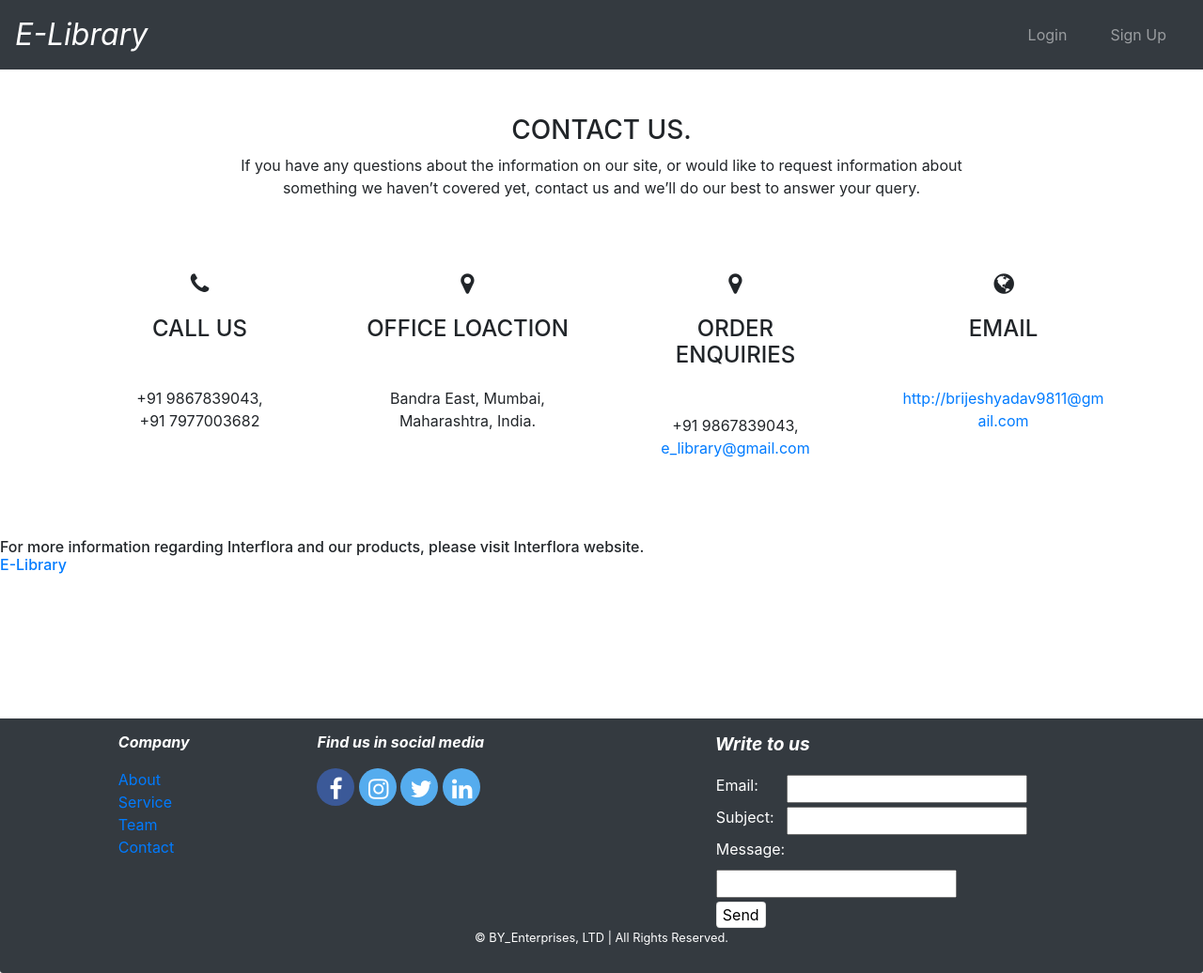
After one commit to Brij123987/E_library, a Django app: page /book/contact/ in a window 1280 px wide. The commit adds this page. Shown: the whole page at 94% size. Run offline with Django 4.2, Linux system fonts and the light colour scheme; some libraries are stand-ins or nearby versions.

Commit message:
commit:63

```diff
--- a/library/book/templates/book/base.html
+++ b/library/book/templates/book/base.html
@@ -168,7 +168,7 @@
       <a href="#">
         Team
       </a><br>
-      <a href="#">
+      <a href="{% url 'book:contact' %}">
         Contact
       </a>
 
--- /dev/null
+++ b/library/book/templates/book/contact.html
@@ -0,0 +1,62 @@
+{% extends 'book/base.html' %}
+
+<!DOCTYPE html>
+<html lang="en">
+<head>
+    <meta charset="UTF-8">
+    <meta name="viewport" content="width=device-width, initial-scale=1.0">
+    <title>Document</title>
+</head>
+<body>
+{% block body %}
+
+<section id="contact">
+    <div class="container">
+        <h3 class="text-center text-uppercase">Contact Us.</h3>
+        <p class="text-center w-75 m-auto">If you have any questions about the information on our site, or would like to request information about something we haven’t covered yet, contact us and we’ll do our best to answer your query.</p>
+        <div class="row">
+          <div class="col-sm-12 col-md-6 col-lg-3 my-5">
+            <div class="card border-0">
+               <div class="card-body text-center">
+                 <i class="fa fa-phone fa-5x mb-3" aria-hidden="true"></i>
+                 <h4 class="text-uppercase mb-5">Call Us</h4>
+                 <p>+91 9867839043, <br> +91 7977003682</p>
+               </div>
+             </div>
+          </div>
+          <div class="col-sm-12 col-md-6 col-lg-3 my-5">
+            <div class="card border-0">
+               <div class="card-body text-center">
+                 <i class="fa fa-map-marker fa-5x mb-3" aria-hidden="true"></i>
+                 <h4 class="text-uppercase mb-5">Office Loaction</h4>
+                <address>Bandra East, Mumbai, Maharashtra, India.</address>
+               </div>
+             </div>
+          </div>
+          <div class="col-sm-12 col-md-6 col-lg-3 my-5">
+            <div class="card border-0">
+               <div class="card-body text-center">
+                 <i class="fa fa-map-marker fa-5x mb-3" aria-hidden="true"></i>
+                 <h4 class="text-uppercase mb-5">Order enquiries</h4>
+                 <address>+91 9867839043,
+                    <br><a href="https://e_library@gmail.com">e_library@gmail.com </a> </address>
+               </div>
+             </div>
+          </div>
+          <div class="col-sm-12 col-md-6 col-lg-3 my-5">
+            <div class="card border-0">
+               <div class="card-body text-center">
+                 <i class="fa fa-globe fa-5x mb-3" aria-hidden="true"></i>
+                 <h4 class="text-uppercase mb-5">Email</h4>
+                 <p><a href="http://brijeshyadav9811@gmail.com">http://brijeshyadav9811@gmail.com</a></p>
+               </div>
+             </div>
+          </div>
+        </div>
+    </div>
+    <h6>For more information regarding Interflora and our products, please visit Interflora website. <br> <span><a href="https://www.e-library.com">E-Library</a></span> </h6>
+ </section>
+
+{% endblock %}
+</body>
+</html>
--- a/library/book/urls.py
+++ b/library/book/urls.py
@@ -104,4 +104,6 @@ urlpatterns = [
 
     path('about/',views.about, name='about'),
 
+    path('contact/',views.contact, name='contact'),
+
 ]
--- a/library/book/views.py
+++ b/library/book/views.py
@@ -469,3 +469,7 @@ def upload_magazine(request, detail_id):
 def about(request):
 
     return render(request,'book/about.html')
+
+def contact(request):
+
+    return render(request,'book/contact.html')
```
